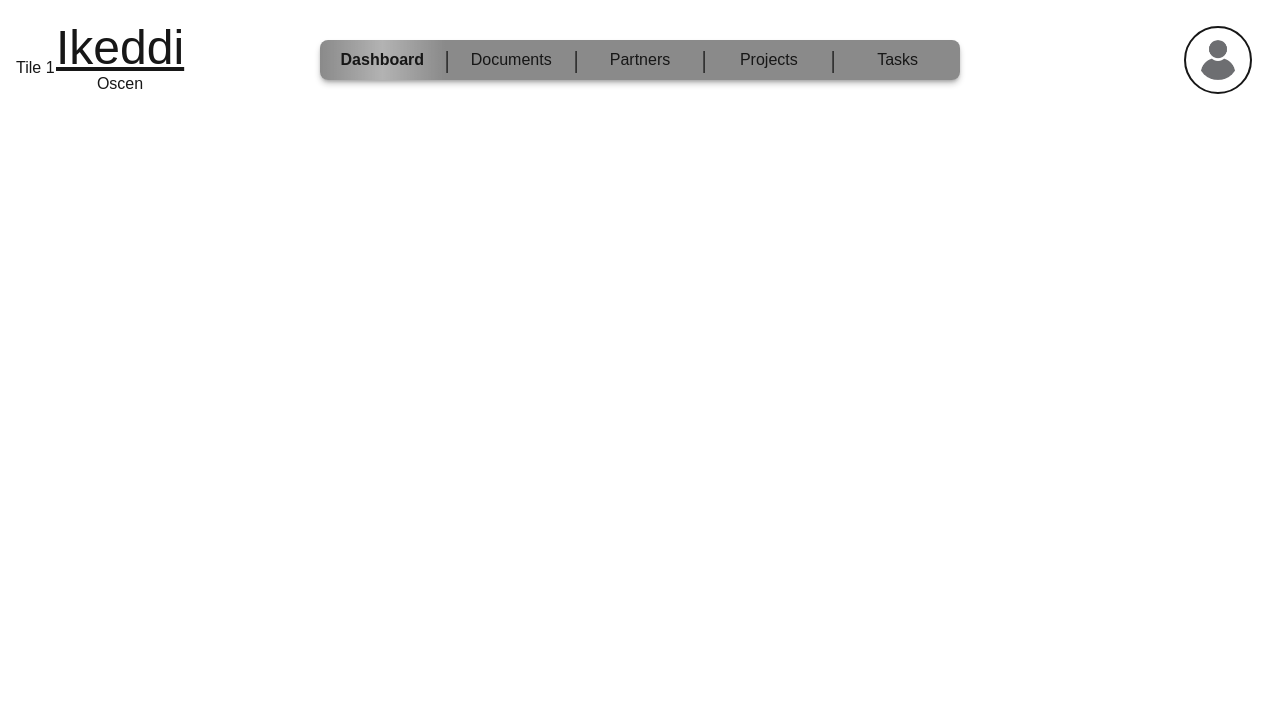
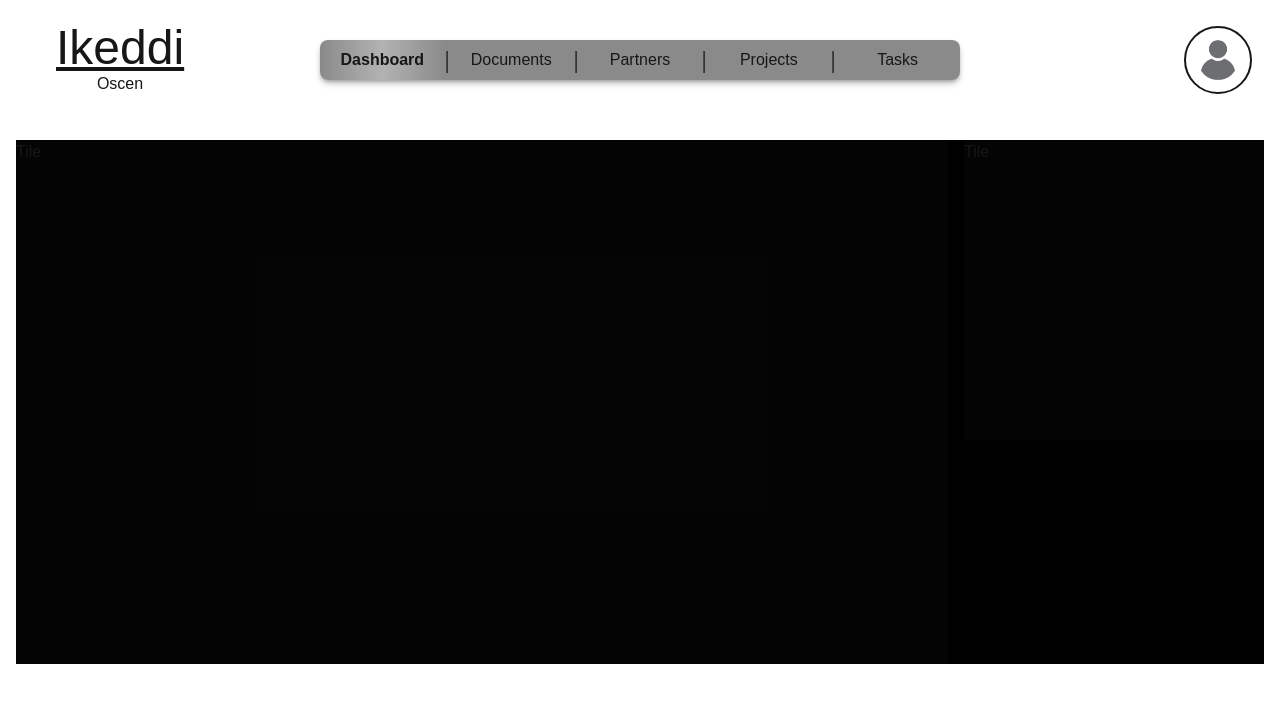
Before and after one commit to ElijDavis/Management-Application, a Next.js app in the folder manage-app/: page /dashboard in a window 1280 px wide. Shown: the top 702 px of the page. Built offline with nearby package versions, Linux system fonts and the light colour scheme; no server answers.

Commit message:
Dashboard: Getting dashboard tab setup

```diff
--- a/manage-app/app/components/Tile.tsx
+++ b/manage-app/app/components/Tile.tsx
@@ -2,14 +2,21 @@
 
 'use client'
 
-import { useState, useEffect } from 'react';
+const spanClasses: Record<TileProps["span"], string> = {
+  1: "col-span-1",
+  2: "col-span-2",
+  3: "col-span-3",
+  4: "col-span-4",
+};
 
-const Tile = ({span}: Span) => {
-  return(
-    <div className={`bg-background/20 col-span-${span}`}>
-        Tile 1
+const Tile = ({ span, shape ="square" }: TileProps) => {
+    const shapeClass = shape === "square" ? "aspect-square" : "aspect-[16/9]"; // or h-64 for fixed height
+
+  return (
+    <div className={`bg-foreground/20 ${spanClasses[span]} ${shapeClass}`}>
+      Tile
     </div>
-  )
-}
+  );
+};
 
 export default Tile;
--- a/manage-app/app/dashboard/page.tsx
+++ b/manage-app/app/dashboard/page.tsx
@@ -4,8 +4,9 @@ import Tile from "../components/Tile";
 
 const dashboard = () => {
   return(
-    <div className="m-4 w-screen grid grid-cols-4 gap-4">
-      <Tile span={3}></Tile>
+    <div className="mt-25 m-4 bg-black grid grid-cols-4 gap-4">
+      <Tile span={3} shape={'rect'}></Tile>
+      <Tile span={1}></Tile>
     </div>
   )
 }
--- a/manage-app/utils/objects.ts
+++ b/manage-app/utils/objects.ts
@@ -19,9 +19,10 @@ type ThemeContextType = {
   setTheme: React.Dispatch<React.SetStateAction<string>>;
 };
 
-type Span = {
-  span: number;
-}
+type TileProps = {
+  span: 1 | 2 | 3 | 4; // restrict to valid spans
+  shape?: "square" | "rect"; // default square
+};
 
 const enum AuthType {
   EMAIL,
```
